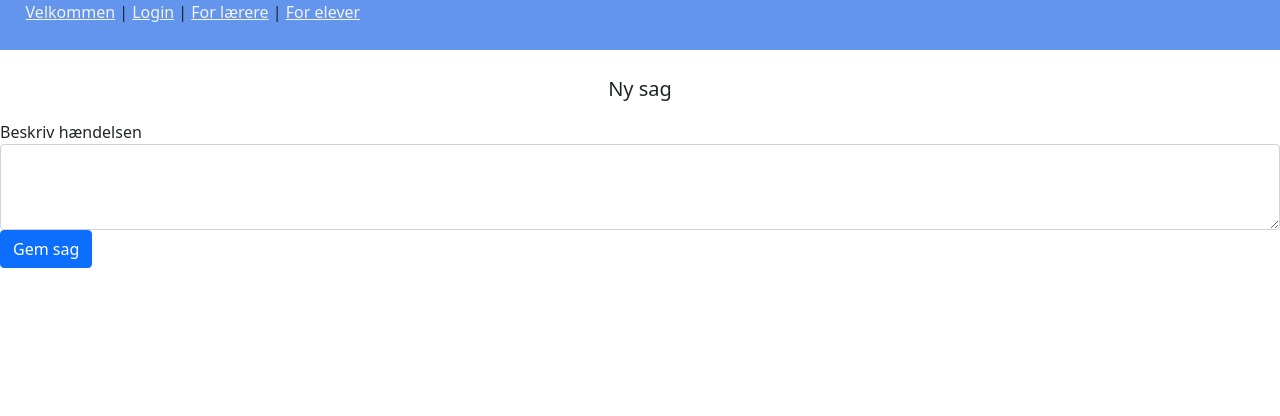
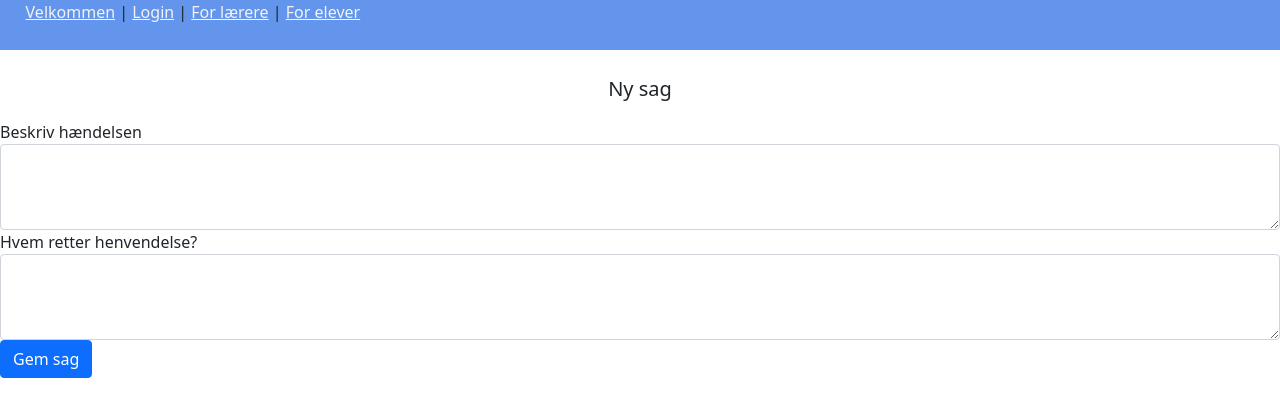
Before and after one commit to TrineKnudsen/Eksamen2022, a Vue app in the folder sosu-frontend/: page /laerer/nysag in a window 1280 px wide. Shown: the top 416 px of the page. Built offline with nearby package versions, Linux system fonts and the light colour scheme.

Commit message:
småting

```diff
--- a/sosu-frontend/src/views/LoginView.vue
+++ b/sosu-frontend/src/views/LoginView.vue
@@ -1,6 +1,5 @@
 <template>
   <form>
-    <p class="h4 text-center mb-4">Sign in</p>
     <label for="defaultFormLoginEmailEx" class="grey-text">Din skole-mail</label>
     <input type="email" id="defaultFormLoginEmailEx" class="form-control" />
     <br />
--- a/sosu-frontend/src/views/NewCaseView.vue
+++ b/sosu-frontend/src/views/NewCaseView.vue
@@ -7,6 +7,10 @@
     <div class="form-row">
       <div class="form-row">
         <label>Beskriv hændelsen</label>
+        <textarea class="form-control" rows="3"></textarea>
+      </div>
+      <div class="form-row">
+        <label>Hvem retter henvendelse?</label>
         <textarea class="form-control" rows="3"></textarea>
       </div>
     <button @click="$router.push('/laerer')" type="submit" class="btn btn-primary">Gem sag</button>
--- a/sosu-frontend/src/views/StudentView.vue
+++ b/sosu-frontend/src/views/StudentView.vue
@@ -67,4 +67,8 @@ export default {};
   float: left;
   width: 49.9%;
 }
+
+#buttons {
+  margin-top: 20%;
+}
 </style>
--- a/sosu-frontend/src/views/TeacherView.vue
+++ b/sosu-frontend/src/views/TeacherView.vue
@@ -17,7 +17,7 @@
   <button @click="$router.push('/laerer/nyborger')" type="button" class="btn btn-outline-success">Ny borger</button>
   <button type="button" class="btn btn-outline-success">Opdater sagsoplysninger</button>
     <button type="button" class="btn btn-outline-danger">Slet borger</button> |
-    <button @click="$router.push('/laerer/nysag')" type="button" class="btn btn-outline-success">Ny sag</button>
+    <button @click="$router.push('/laerer/nysag')" type="button" class="btn btn-outline-success">Ny sagsåbning</button>
     <button type="button" class="btn btn-outline-success">Rediger sag</button>
     <button type="button" class="btn btn-outline-danger">Slet sag</button>
   </div>
```
